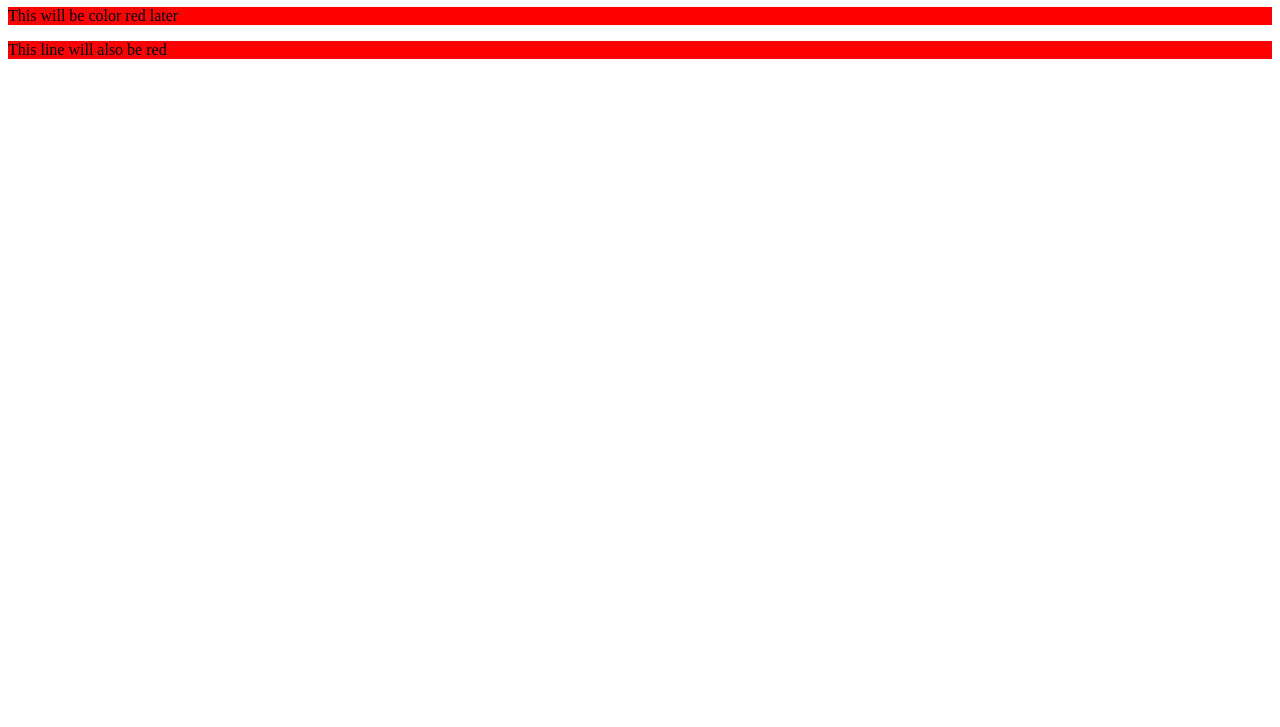
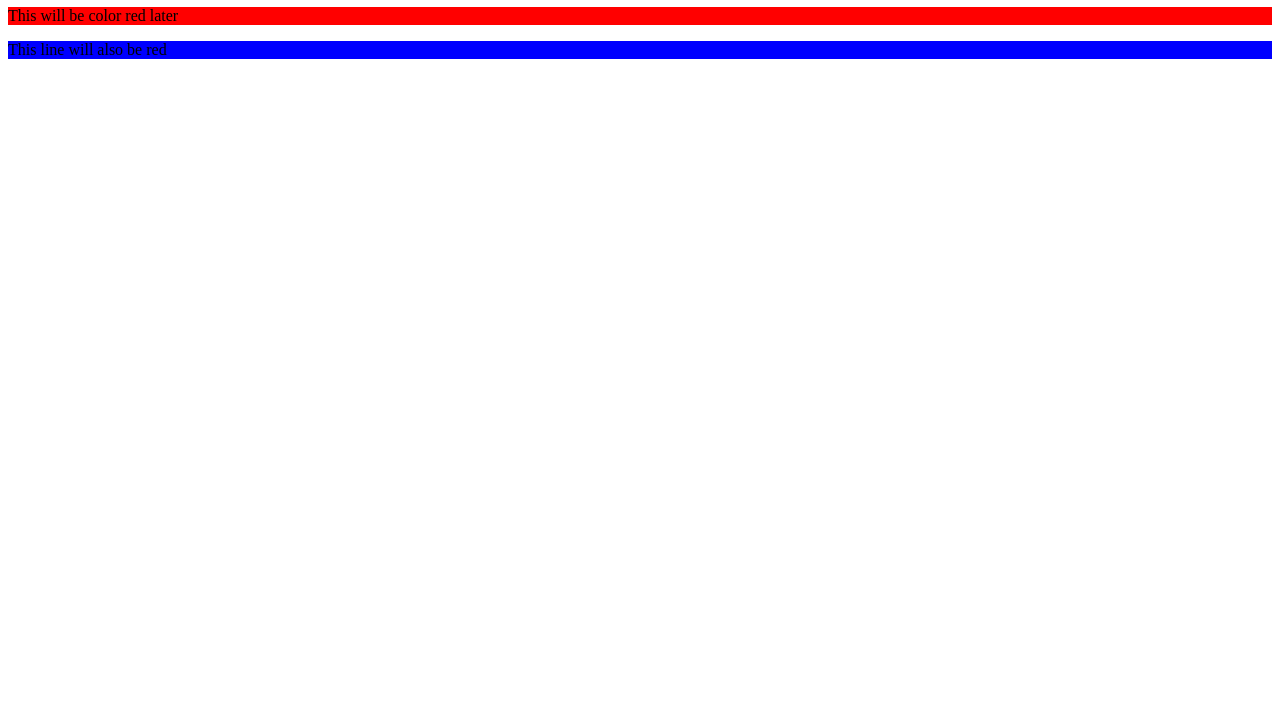
Before and after one commit to bbcc/bbcc.github.io, a plain HTML site: page index.html in a window 1280 px wide. Shown: the part 73-800 px from the top of the page. Drawn offline with Linux system fonts and the light colour scheme.

Commit message:
another commit

```diff
--- a/css/style.css
+++ b/css/style.css
@@ -1,3 +1,7 @@
 p {
   background-color: red;
 }
+
+#blue {
+  background-color: blue;
+}
--- a/index.html
+++ b/index.html
@@ -7,6 +7,6 @@
 <body>
   <h1>Welcome!</h1>
   <p>This will be color red later</p>
-  <p>This line will also be red</p>
+  <p id="blue">This line will also be red</p>
 </body>
 </html>
```
